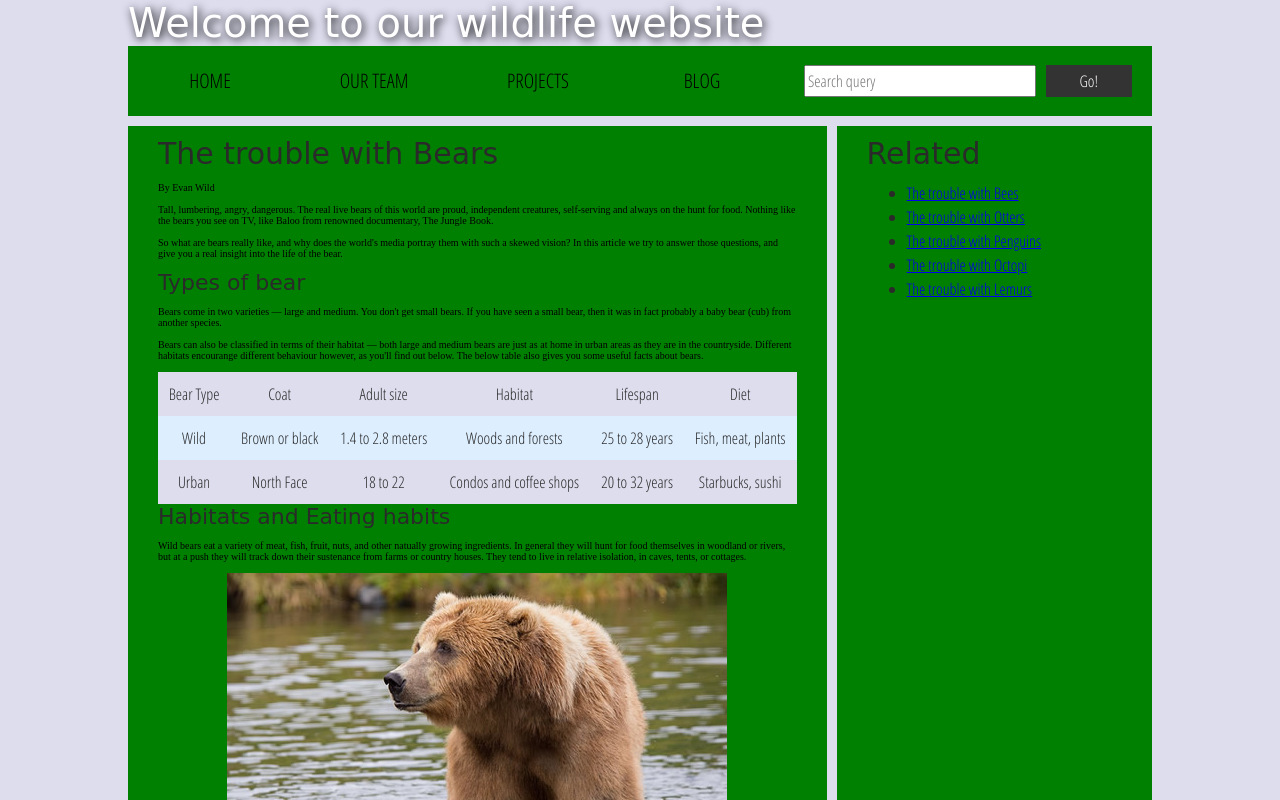
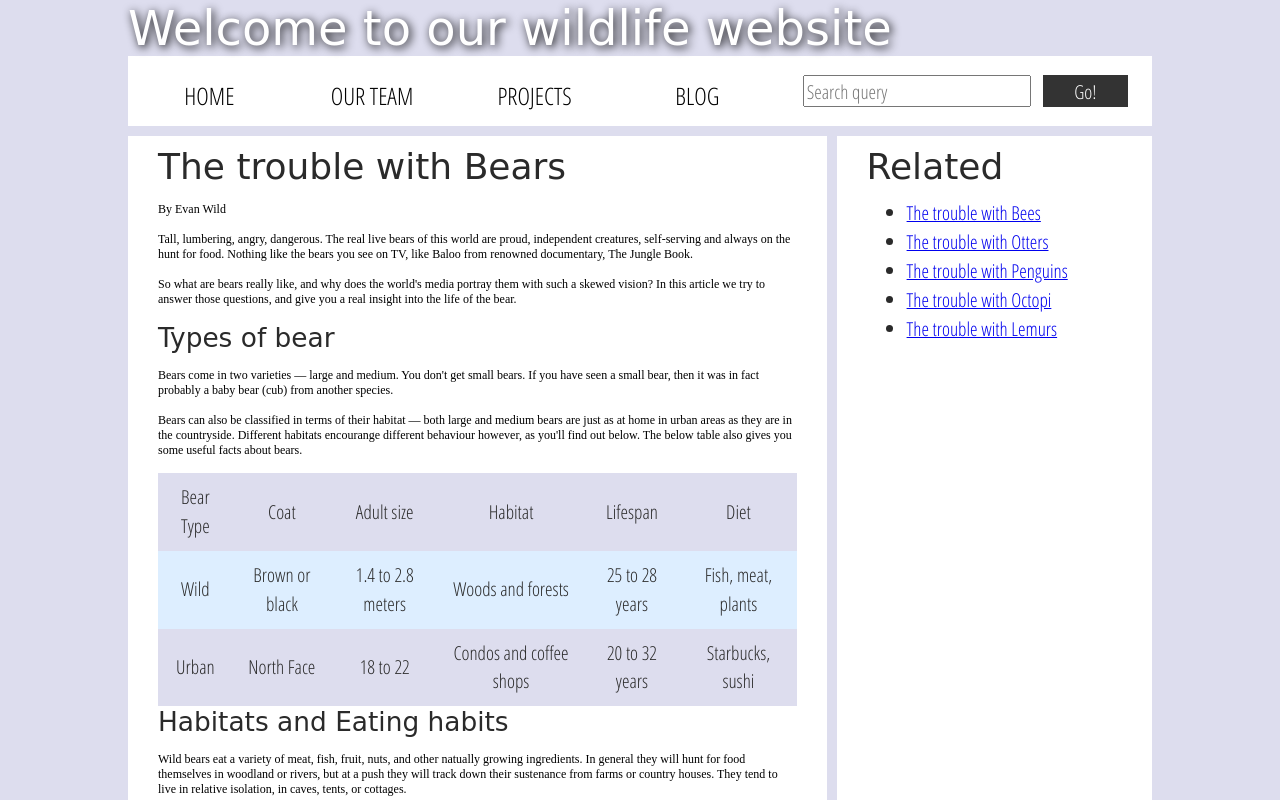
Before and after one commit to NobleRhed/noblerhed.github.io, a plain HTML site: page lab5/index.html in a window 1280 px wide. Shown: the top 800 px of the page. Drawn offline with Linux system fonts and the light colour scheme; a web font is replaced by a local one.

Commit message:
Update Lab5CSS
font size and background-color changed

```diff
--- a/lab5/style.css
+++ b/lab5/style.css
@@ -6,7 +6,7 @@ html, body {
 }
 
 html {
-  font-size: 10px;
+  font-size: 12px;
   background-color: #dde;
 }
 
@@ -52,7 +52,7 @@ p, li, table {
 /* || header layout */
 
 div[class="nav"], article, footer, .secondary {
-  background-color: green;
+  background-color: rgb(255, 255, 255); /*Changed color to white to make elements easier to see */
 }
 
 article, footer, .secondary {
```
